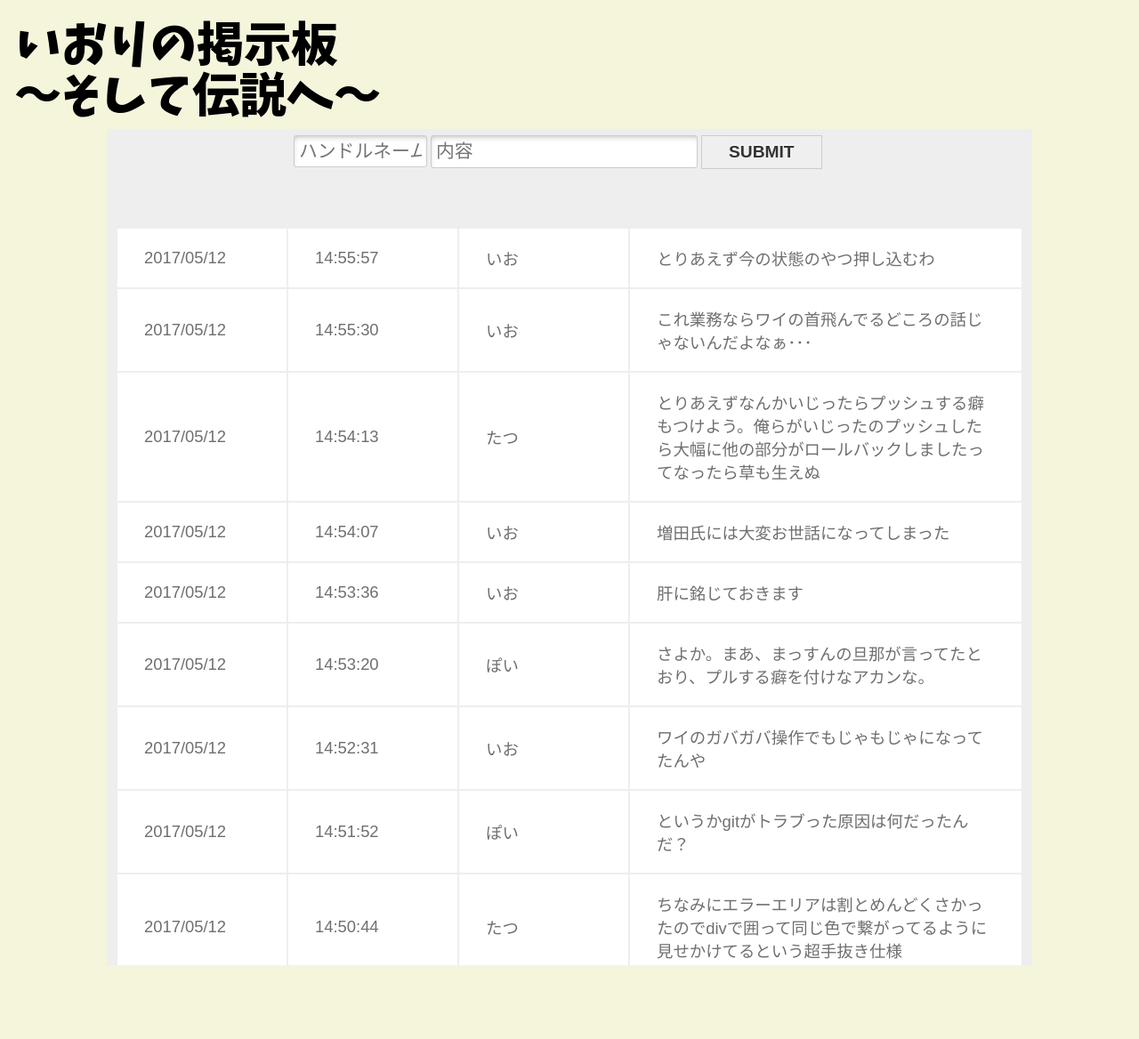
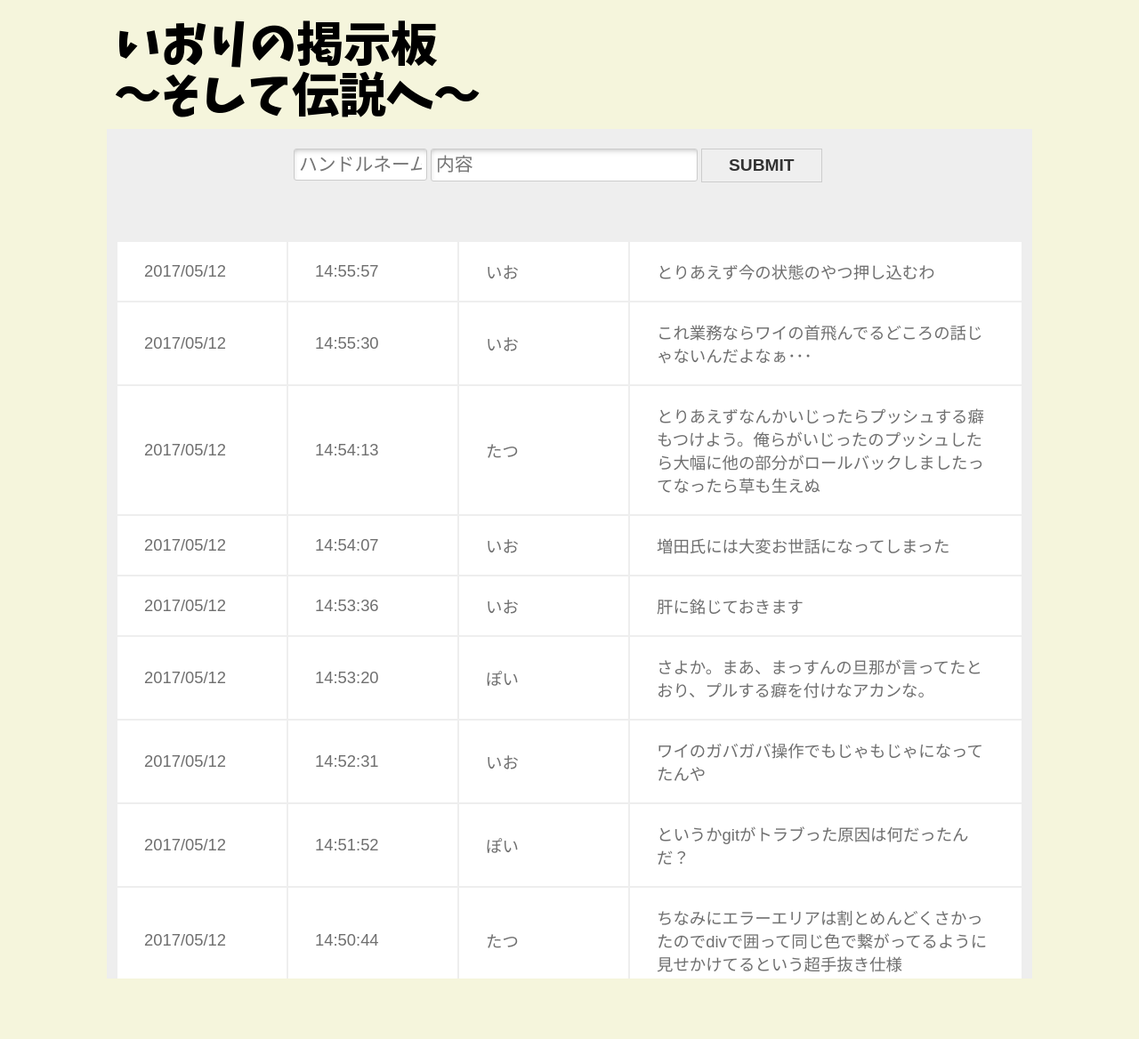
Before and after one commit to ioioiof/PHPTraining, a PHP site: page / in a window 1280 px wide. Shown: the top 1168 px of the page at 89% size. Run offline with PHP 8.4, Linux system fonts and the light colour scheme.

Commit message:
体裁ととのえー

```diff
--- a/PHPTraining/cprogram/index.php
+++ b/PHPTraining/cprogram/index.php
@@ -42,7 +42,10 @@ new Ajax.PeriodicalUpdater(
 	);
 </script>
 <body>
+    <div id="wrapper">
+        <div id="header"/>
             <img src="img/logo.png"/>
+        </div>
         <div id="comment">
             <form action="" method="post">
                 <?php
@@ -97,5 +100,6 @@ new Ajax.PeriodicalUpdater(
         ?>
         </div>
         <div id="main"></div>
+    </div>
 </body>
 </html>
--- a/PHPTraining/cprogram/style.css
+++ b/PHPTraining/cprogram/style.css
@@ -1,5 +1,9 @@
 body{
     background-color:#f5f5dc;
+}
+div#header{
+    width:1040px;
+    margin:0 auto;
 }
 #main{
     height:820px;
@@ -14,6 +18,7 @@ div#comment{
     height:50px;
     margin:0 auto;
     background-color: #EEE;
+    padding-top:15px;
 }
 form{
     padding-left:210px;
```
Lines whose indentation alone changed are shown as unchanged.
